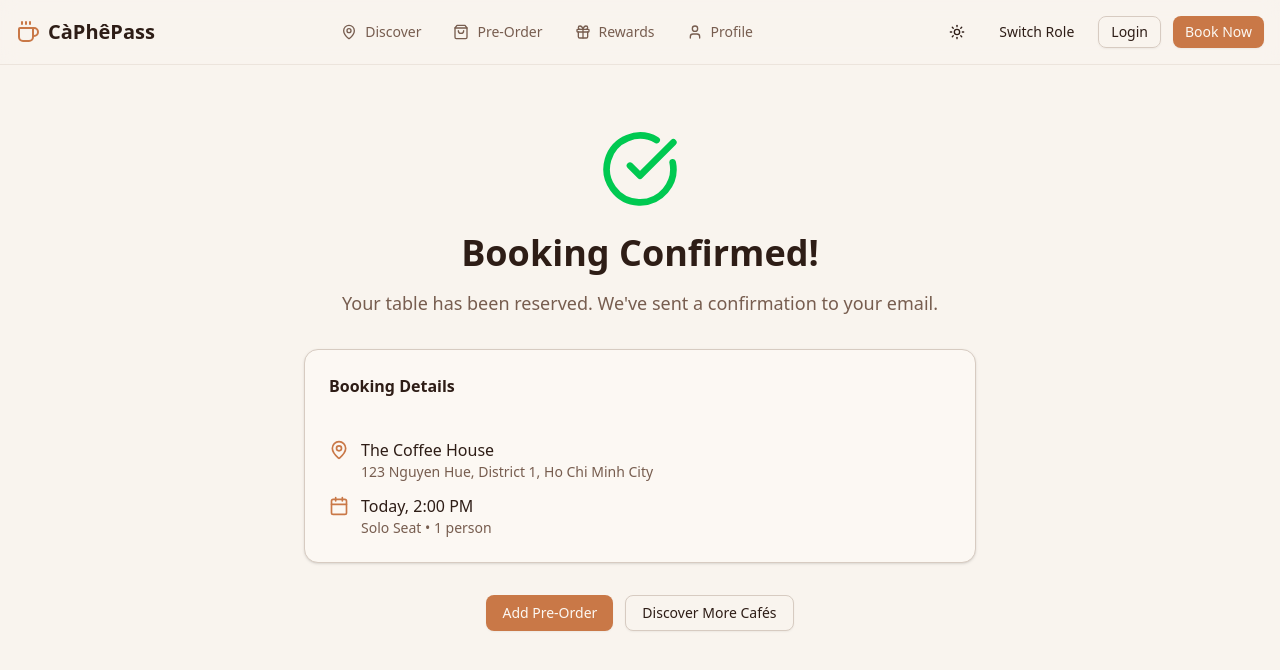
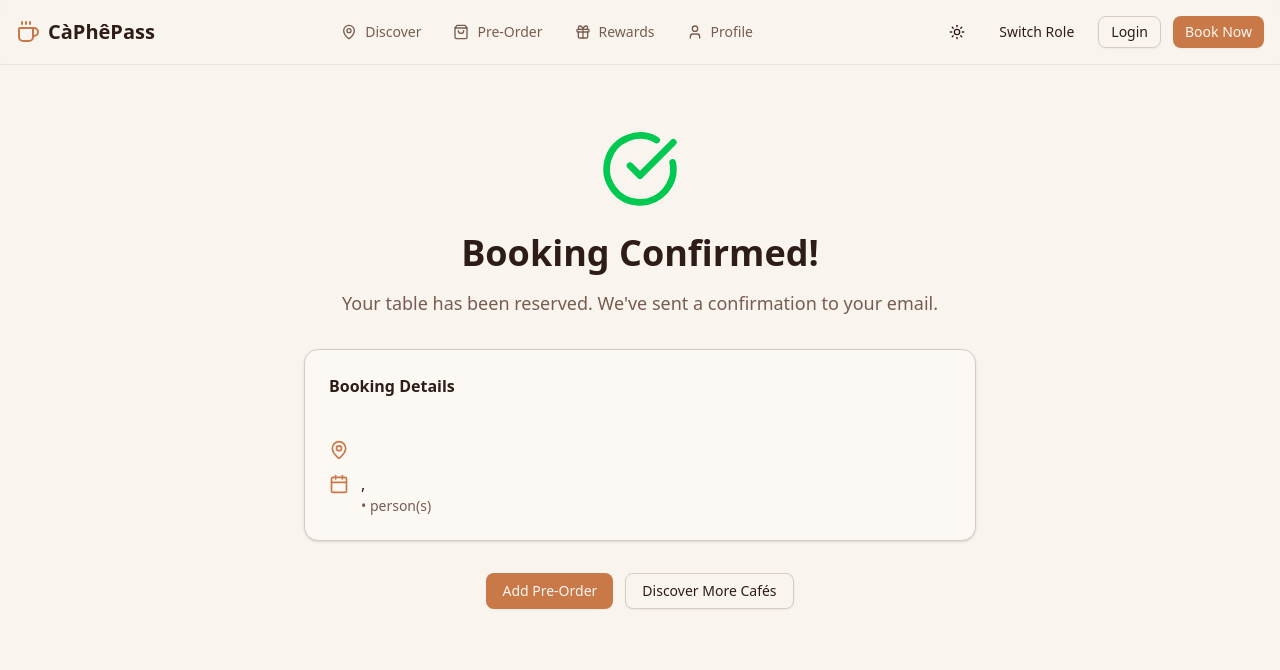
Before and after one commit to andhika2002/caphe-pass, a Next.js app: page /customer/booking/success in a window 1280 px wide. Shown: the top 670 px of the page. Built offline with nearby package versions, Linux system fonts and the light colour scheme.

Commit message:
Fix booking success page

```diff
--- a/app/constants.tsx
+++ b/app/constants.tsx
@@ -1,3 +1,5 @@
+import { Calendar, Clock, Users, Coffee, Wifi, MapPin, Star, ChevronRight } from "lucide-react"
+
 export const CAFE_CONSTANTS = [
   {
     id: 1,
@@ -96,3 +98,45 @@ export const CAFE_CONSTANTS = [
     lng: 106.7035,
   },
 ]
+
+export const SEATTYPE_CONSTANTS = [
+  {
+    id: "solo",
+    name: "Solo Seat",
+    icon: Coffee,
+    description: "Perfect for focused work or quiet reading",
+    capacity: 1,
+    features: ["Power outlet", "Quiet zone", "Individual table"],
+  },
+  {
+    id: "group",
+    name: "Group Table",
+    icon: Users,
+    description: "Ideal for meetings or catching up with friends",
+    capacity: "2-6",
+    features: ["Spacious table", "Comfortable seating", "Group-friendly"],
+  },
+  {
+    id: "coworking",
+    name: "Co-working Corner",
+    icon: Wifi,
+    description: "Dedicated workspace with premium amenities",
+    capacity: "1-4",
+    features: ["High-speed Wi-Fi", "Power outlets", "Ergonomic chairs"],
+  },
+]
+
+export const TIMESLOT_CONSTANTS = [
+  "08:00 AM",
+  "09:00 AM",
+  "10:00 AM",
+  "11:00 AM",
+  "12:00 PM",
+  "01:00 PM",
+  "02:00 PM",
+  "03:00 PM",
+  "04:00 PM",
+  "05:00 PM",
+  "06:00 PM",
+  "07:00 PM",
+]
--- a/app/customer/booking/page.tsx
+++ b/app/customer/booking/page.tsx
@@ -384,7 +384,7 @@ export default function BookingPage() {
               </Button>
             ) : (
               <Button className="bg-accent text-accent-foreground hover:bg-accent/90" asChild>
-                <Link href="/booking/success">Confirm Booking</Link>
+                <Link href={`/customer/booking/success?cafe=${cafeNameFromQuery}&seat=${selectedSeatType}&time=${selectedTime}&date=${selectedDate}&person=${partySize}`}>Confirm Booking</Link>
               </Button>
             )}
           </div>
--- a/app/customer/booking/success/page.tsx
+++ b/app/customer/booking/success/page.tsx
@@ -1,10 +1,20 @@
+"use client"
 import { CustomerNavbar } from "@/components/customer-navbar"
 import { Button } from "@/components/ui/button"
 import { Card } from "@/components/ui/card"
 import { CheckCircle, Calendar, MapPin } from "lucide-react"
 import Link from "next/link"
+import { useSearchParams } from "next/navigation"
+import { CAFE_CONSTANTS, SEATTYPE_CONSTANTS, TIMESLOT_CONSTANTS } from "@/app/constants"
 
 export default function BookingSuccessPage() {
+  const searchParams = useSearchParams()
+  const cafeNameFromQuery = searchParams.get("cafe")
+  const selectedSeatType = searchParams.get("seat")
+  const selectedTime = searchParams.get("time")
+  const selectedDate = searchParams.get("date")
+  const selectedPartySize = searchParams.get("person")
+
   return (
     <div className="min-h-screen bg-background">
       <CustomerNavbar />
@@ -23,15 +33,15 @@ export default function BookingSuccessPage() {
               <div className="flex items-start gap-3">
                 <MapPin className="h-5 w-5 text-accent mt-0.5" />
                 <div>
-                  <div className="font-medium text-card-foreground">The Coffee House</div>
-                  <div className="text-sm text-muted-foreground">123 Nguyen Hue, District 1, Ho Chi Minh City</div>
+                  <div className="font-medium text-card-foreground">{CAFE_CONSTANTS.find(cafe => cafe.id === Number(cafeNameFromQuery))?.name}</div>
+                  <div className="text-sm text-muted-foreground">{CAFE_CONSTANTS.find(cafe => cafe.id === Number(cafeNameFromQuery))?.location}</div>
                 </div>
               </div>
               <div className="flex items-start gap-3">
                 <Calendar className="h-5 w-5 text-accent mt-0.5" />
                 <div>
-                  <div className="font-medium text-card-foreground">Today, 2:00 PM</div>
-                  <div className="text-sm text-muted-foreground">Solo Seat • 1 person</div>
+                  <div className="font-medium text-card-foreground">{selectedDate}, {selectedTime}</div>
+                  <div className="text-sm text-muted-foreground">{SEATTYPE_CONSTANTS.find(seat => seat.id === selectedSeatType)?.name} • {selectedPartySize} person(s)</div>
                 </div>
               </div>
             </div>
--- a/app/customer/discover/page.tsx
+++ b/app/customer/discover/page.tsx
@@ -7,6 +7,7 @@ import { Input } from "@/components/ui/input"
 import { Badge } from "@/components/ui/badge"
 import { Search, MapPin, Star, Coffee, Users, Zap, Heart, Navigation, Filter, Clock, Map } from "lucide-react"
 import { useState, useEffect } from "react"
+import { CAFE_CONSTANTS } from "@/app/constants"
 import Link from "next/link"
 
 // Mock data for cafés with coordinates
@@ -120,7 +121,7 @@ export default function DiscoverPage() {
     setFavorites((prev) => (prev.includes(cafeId) ? prev.filter((id) => id !== cafeId) : [...prev, cafeId]))
   }
 
-  const filteredCafes = cafes.filter((cafe) => {
+  const filteredCafes = CAFE_CONSTANTS.filter((cafe) => {
     const matchesSearch =
       cafe.name.toLowerCase().includes(searchQuery.toLowerCase()) ||
       cafe.location.toLowerCase().includes(searchQuery.toLowerCase())
```
